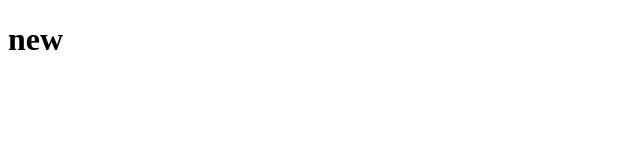
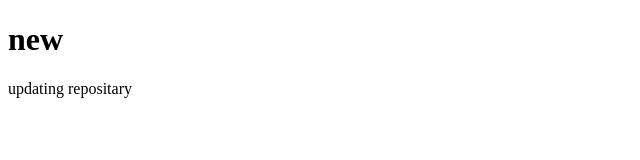
Before and after one commit to Harishh-18/git-, a plain HTML site: page index.html in a window 1280 px wide. Shown: the whole page, without its empty margins (0-640 px from the left). Drawn offline with Linux system fonts and the light colour scheme.

Commit message:
https://github.com/Harishh-18/git-.git

```diff
--- a/index.html
+++ b/index.html
@@ -7,5 +7,6 @@
 </head>
 <body>
     <h1>new</h1>
+    <p>updating repositary</p>
 </body>
 </html>
```
